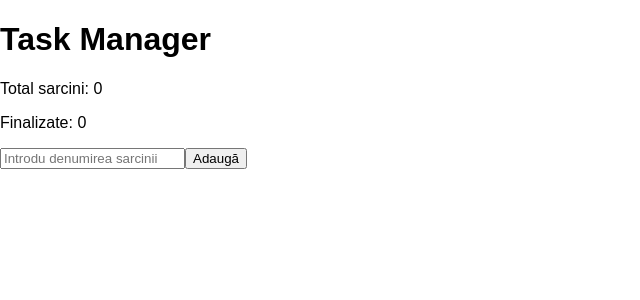
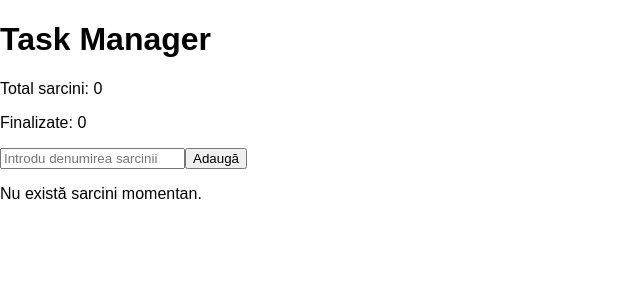
Before and after one commit to EgorTanas/task-manager, a React (Vite) app: page / in a window 1280 px wide. Shown: the top 300 px of the page, without its empty margins (0-640 px from the left). Built offline with nearby package versions, Linux system fonts and the light colour scheme.

Commit message:
Add empty-list message

```diff
--- a/src/App.jsx
+++ b/src/App.jsx
@@ -49,14 +49,18 @@ function App() {
       <TaskForm onAddTask={addTask} />
 
       <div>
-        {tasks.map((task) => (
+        {tasks.length === 0 ? (
+          <p>Nu există sarcini momentan.</p>
+        ) : (
+          tasks.map((task) => (
             <Task
               key={task.id}
               task={task}
               onToggle={toggleTask}
               onDelete={deleteTask}
             />
-        ))}
+          ))
+        )}
       </div>
     </main>
   );
```
Lines whose indentation alone changed are shown as unchanged.
